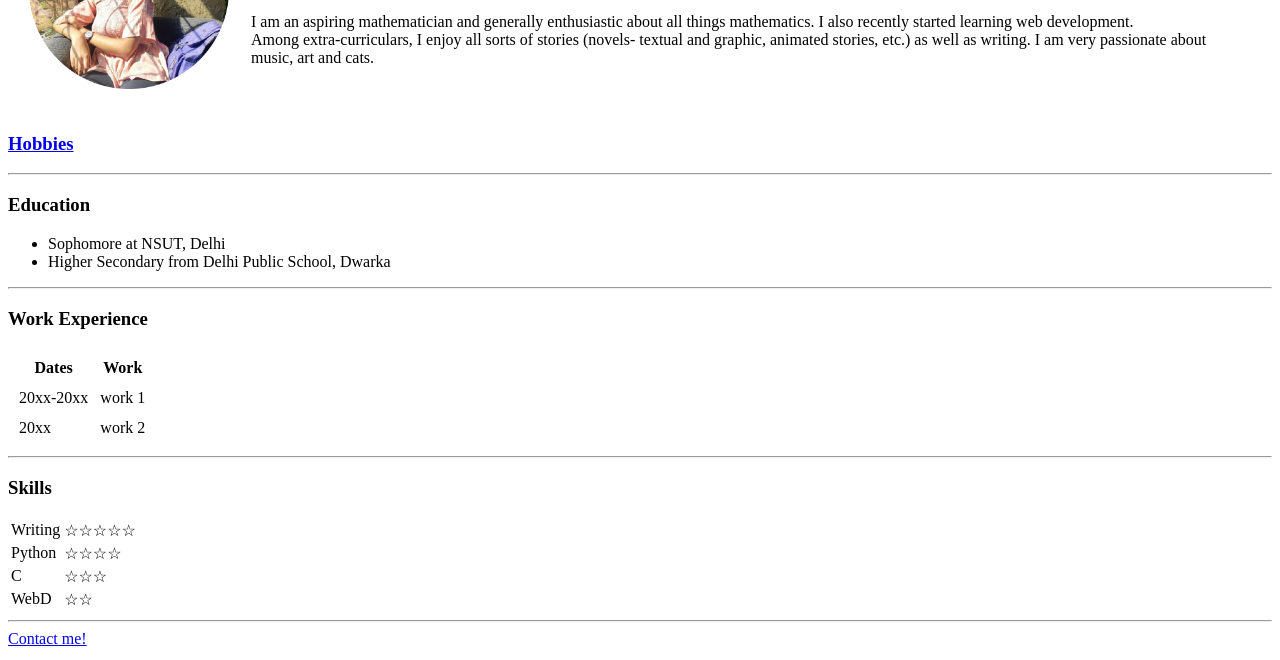
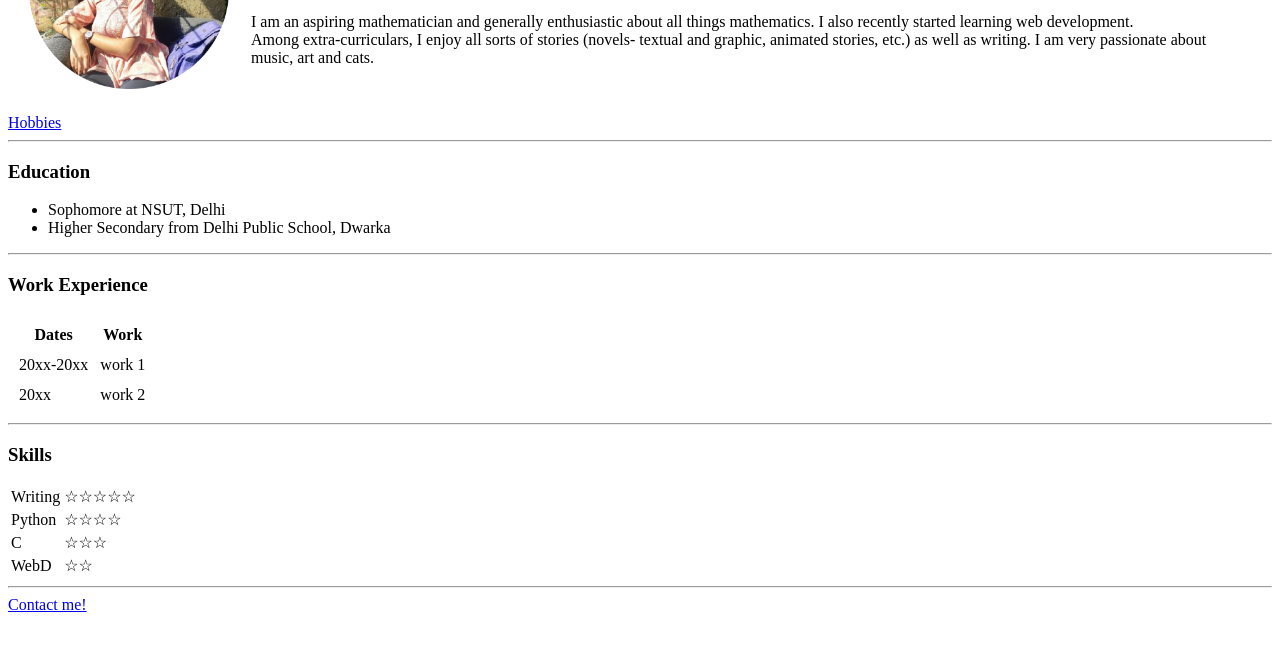
Before and after one commit to devanshi-04/cv, a plain HTML site: page index.html in a window 1280 px wide. Shown: the part 140-800 px from the top of the page. Drawn offline with Linux system fonts and the light colour scheme.

Commit message:
fixing bugs

```diff
--- a/index.html
+++ b/index.html
@@ -8,7 +8,7 @@
         <table cellspacing="20">
             <tr>
                 <td><img src="devanshi-modified.png" alt="Devanshi's profile photo" width="200" height="200"></td>
-                <td>        <h1>Devanshi Sharma</h1>
+                <td><h1>Devanshi Sharma</h1>
                     <p><em>Sophomore at <strong><a href="http://www.nsut.ac.in/">NSUT, Delhi</a></strong></em></p>
                     <p>I am an aspiring mathematician and generally
                         enthusiastic about all things mathematics. I also
@@ -22,7 +22,7 @@
         </table>
 
 
-        <a href="hobbies.html"><h3>Hobbies</h3></a>
+        <a href="hobbies.html">Hobbies</a>
         <hr>
         <h3>Education</h3>
         <ul>
```
